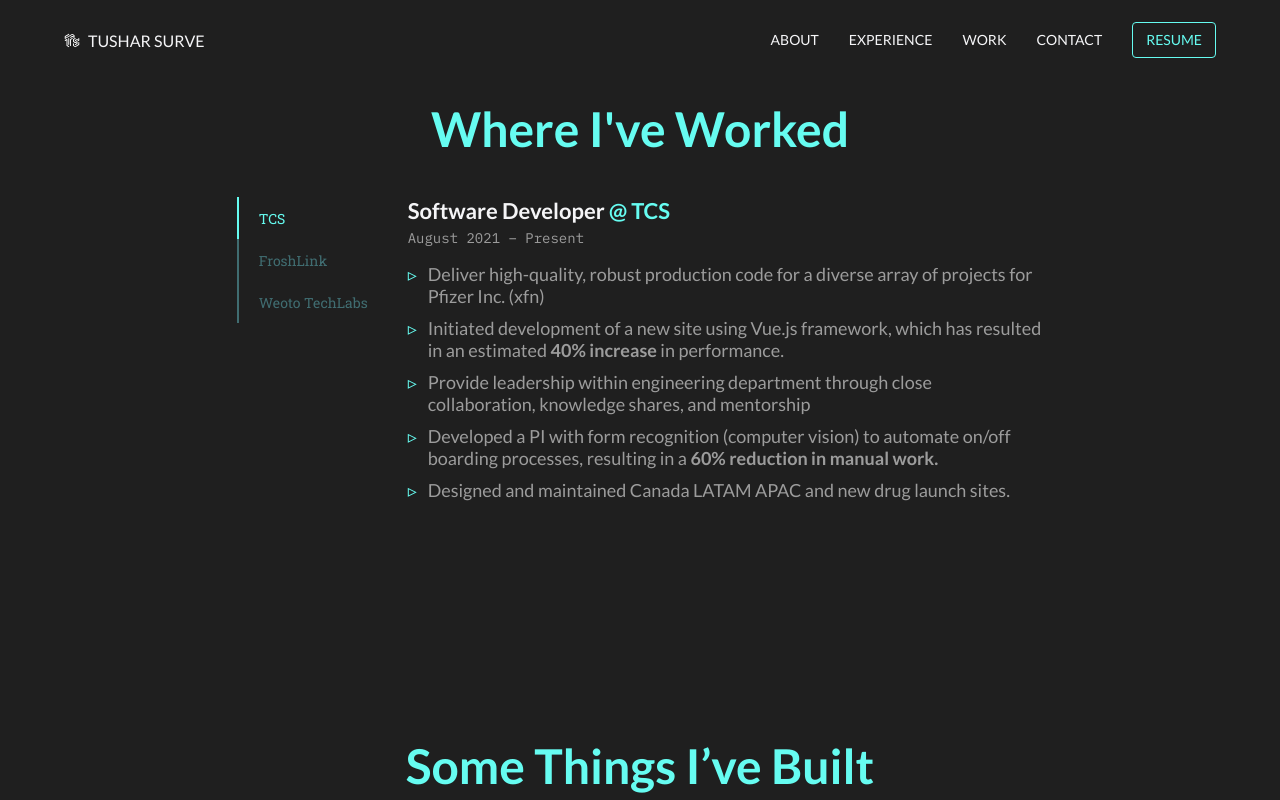
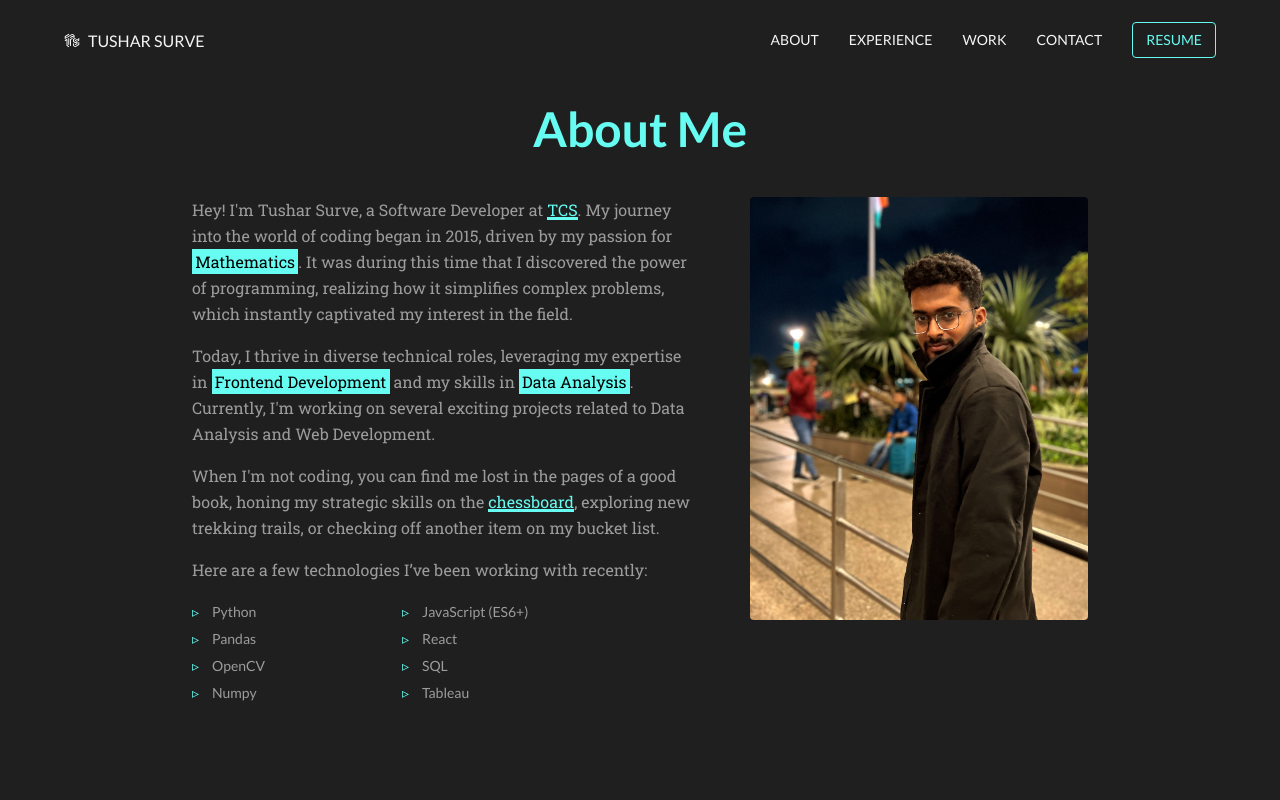
Before and after one commit to TusharSSurve/portfolio, a React (Create React App) app: page / in a window 1280 px wide. Shown: the top 800 px of the page. Built offline with nearby package versions, Linux system fonts and the light colour scheme; the HTML template or start-up script is replaced by a standard one.

Commit message:
[test] : About Section Completed

```diff
--- a/src/components/About.js
+++ b/src/components/About.js
@@ -1,9 +1,33 @@
 import React from "react";
-
+import styles from './About.module.css';
+import imgd from '../assets/img/profile_desktop.jpg'
+import imgm from '../assets/img/profile_mobile.jpg'
 const About = () => {
   return (
-    <>
-      <h2>About</h2>
-    </>);
+    <section className={styles.about}>
+      <h2>About Me</h2>
+      <div className={styles['about-container']}>
+        <div className={styles['about-text']}>
+          <p>Hey! I'm Tushar Surve, a Software Developer at <a href="https://www.tcs.com">TCS</a>. My journey into the world of coding began in 2015, driven by my passion for <mark>Mathematics</mark>. It was during this time that I discovered the power of programming, realizing how it simplifies complex problems, which instantly captivated my interest in the field.</p>
+          <p>Today, I thrive in diverse technical roles, leveraging my expertise in <mark>Frontend Development</mark> and my skills in <mark>Data Analysis</mark>. Currently, I'm working on several exciting projects related to Data Analysis and Web Development.</p>
+          <p>When I'm not coding, you can find me lost in the pages of a good book, honing my strategic skills on the <a href="https://www.chess.com/member/skull2049">chessboard</a>, exploring new trekking trails, or checking off another item on my bucket list.</p>
+          <p>Here are a few technologies I’ve been working with recently:</p>
+          <ul>
+            <li>Python</li>
+            <li>JavaScript (ES6+)</li>
+            <li>Pandas</li>
+            <li>React</li>
+            <li>OpenCV</li>
+            <li>SQL</li>
+            <li>Numpy</li>
+            <li>Tableau</li>
+          </ul>
+        </div>
+        <div className={styles['about-img']}>
+          <img src={imgd} alt="Profile" />
+          <img src={imgm} alt="Profile" />
+        </div>
+      </div>
+    </section>);
 }
 export default About;
--- /dev/null
+++ b/src/components/About.module.css
@@ -0,0 +1,139 @@
+.about {
+  padding: 100px 0;
+  width: 70%;
+  margin: 0 auto;
+}
+
+.about img {
+  width: 100%;
+  height: auto;
+  border-radius: var(--border-radius);
+  display: block;
+}
+
+.about-container {
+  display: flex;
+  gap: 50px;
+}
+
+.about-text {
+  flex: 0 1 60%;
+}
+
+.about-img {
+  flex: 0 1 40%;
+}
+
+.about-text p {
+  font-size: var(--font-16);
+  line-height: 26px;
+  color: var(--dark-white-color);
+}
+
+.about-text p:first-of-type {
+  margin-top: 0px;
+}
+
+.about-text ul {
+  display: grid;
+  grid-template-columns: repeat(2, minmax(140px, 200px));
+  gap: 0px 10px;
+  padding: 0px;
+  margin: 20px 0px 0px;
+}
+
+.about-text li {
+  font-size: var(--font-14);
+  position: relative;
+  padding-left: 20px;
+  margin-bottom: 10px;
+  color: var(--dark-white-color);
+  font-family: var(--font-lato);
+}
+
+.about-text li::before {
+  content: "▹";
+  color: var(--neon-color);
+  position: absolute;
+  left: 0px;
+}
+
+.about-text a {
+  background-image: linear-gradient(var(--black-color) 50%, var(--neon-color) 50%);
+  background-size: auto 175%;
+  transition: background 0.3s ease-in-out, color 0.3s ease-in-out;
+  color: var(--neon-color);
+}
+
+.about-text a:hover {
+  background-position-y: 100%;
+  color: var(--black-color);
+}
+
+.about-img {
+  position: relative;
+  overflow: hidden;
+  display: inline-block;
+  height: 100%;
+}
+
+.about-img img:first-of-type {
+  display: block;
+}
+
+.about-img img:last-of-type {
+  display: none;
+}
+
+.about-img::before {
+  content: '';
+  position: absolute;
+  top: 0;
+  left: 0;
+  width: 100%;
+  height: 100%;
+  background-color: var(--warm-black);
+  border-radius: var(--border-radius);
+  opacity: 0;
+  animation: showImg 3s ease-in-out;
+}
+
+mark {
+  background-color: var(--neon-color);
+  padding: 0.1em 0.2em;
+}
+
+@keyframes showImg {
+  0% {
+    opacity: 0.6;
+  }
+
+  100% {
+    opacity: 0;
+  }
+}
+
+@media (max-width:768px) {
+  .about {
+    width: 90%;
+    padding: 60px 0;
+  }
+
+  .about-container {
+    flex-direction: column-reverse;
+  }
+
+  .about-img img:first-of-type {
+    display: none;
+  }
+
+  .about-img img:last-of-type {
+    display: block;
+  }
+}
+
+@media (max-width:1024px) {
+  .about {
+    width: 80%;
+  }
+}
--- a/src/components/Experience.js
+++ b/src/components/Experience.js
@@ -1,18 +1,24 @@
-import React, { useState } from "react";
+import React, { useState, useEffect } from "react";
 import styles from './Experience.module.css';
 import ExpDetail from "./ExpDetail";
 import data from '../data/exp.json';
+import AOS from 'aos';
+import "aos/dist/aos.css";
 
 const Experience = () => {
 
   const exp = data;
   const [currTab, setCurrTab] = useState(1);
 
+  useEffect(() => {
+    AOS.init();
+  }, []);
+
   const toggleTab = (val) => {
     setCurrTab(val);
   }
   return (
-    <section className={styles.exp}>
+    <section className={styles.exp} data-aos="zoom-in-up">
       <h2>Where I've Worked</h2>
       <div className={styles.tab}>
         <div className={styles.joblist}>
--- a/src/global/Header.module.css
+++ b/src/global/Header.module.css
@@ -125,7 +125,6 @@
     display: none;
     background-color: var(--dark-grey-color);
     animation: fadeSlideOutTop 0.5s ease;
-
   }
 
   .navbar-container.show-menu {
--- a/src/index.css
+++ b/src/index.css
@@ -53,6 +53,16 @@
   --border-radius: 4px;
 }
 
+::-moz-selection {
+  color: var(--black-color);
+  background: var(--neon-color);
+}
+
+::selection {
+  color: var(--black-color);
+  background: var(--neon-color);
+}
+
 body {
   margin: 0;
   -webkit-font-smoothing: antialiased;
--- a/src/pages/Homepage.js
+++ b/src/pages/Homepage.js
@@ -2,10 +2,11 @@
 import Contact from '../components/Contact'
 import Work from "../components/Work";
 import Experience from "../components/Experience";
-
+import About from "../components/About";
 const Homepage = () => {
   return (
     <>
+      <About />
       <Experience />
       <Work />
       <Contact />
```
Also changed, not shown: src/assets/img/profile_desktop.jpg (added), src/assets/img/profile_mobile.jpg (added).
